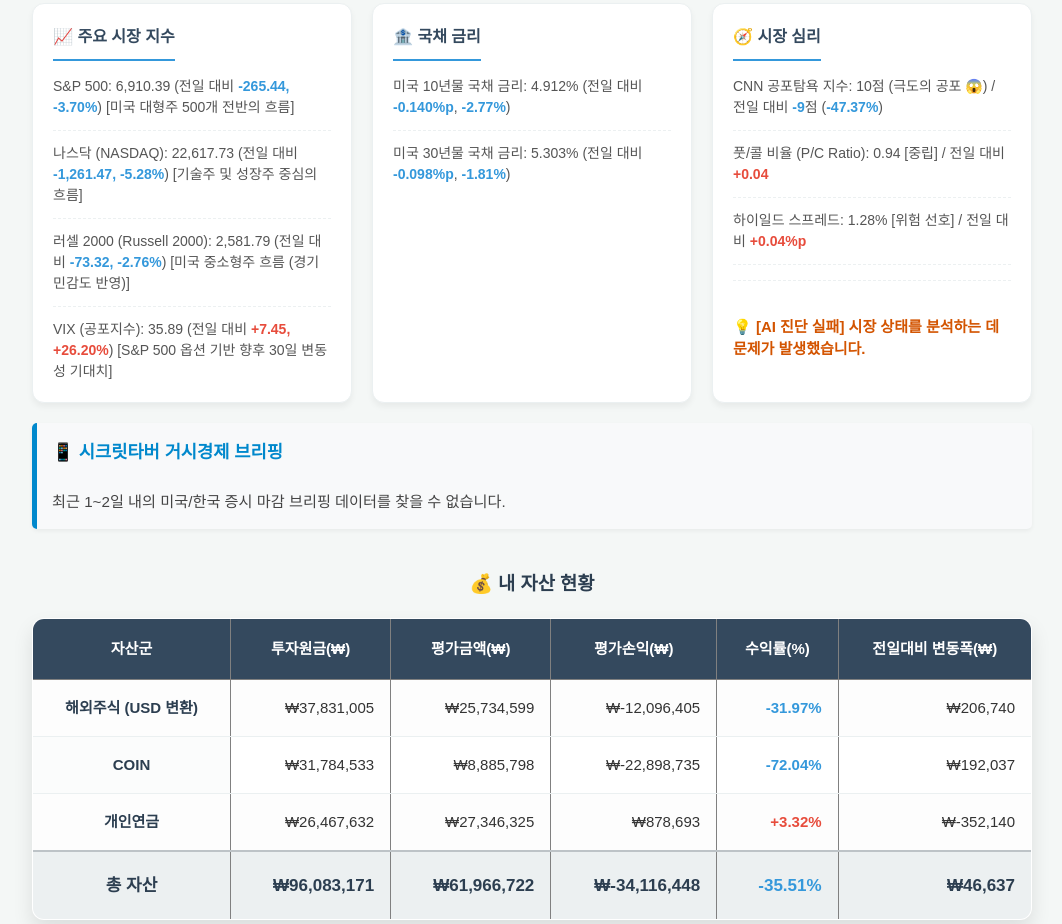
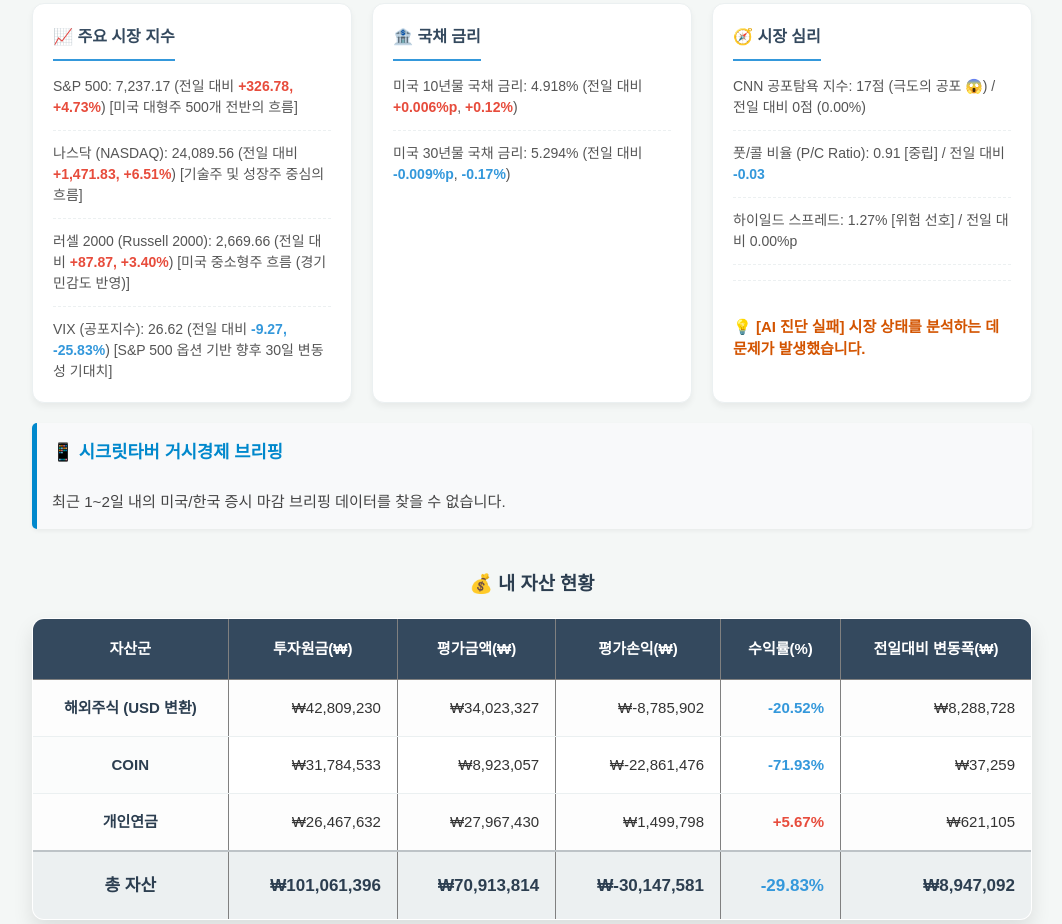
Before and after one commit to darkmirr-bitcoin/myAssetReport, a plain HTML site: page index.html in a window 1280 px wide. Shown: the part 283-1207 px from the top of the page, without its empty margins (108-1170 px from the left). Drawn offline with Linux system fonts and the light colour scheme.

Commit message:
🚀 일일 자산 리포트 및 아카이브 업데이트

```diff
--- a/index.html
+++ b/index.html
@@ -4,14 +4,14 @@
     <head>
         <meta charset="UTF-8">
         <meta name="viewport" content="width=device-width, initial-scale=1.0">
-        <title>일일 자산 리포트 (2026-11-22)</title>
+        <title>일일 자산 리포트 (2026-11-24)</title>
         <link rel="stylesheet" href="style.css">
     </head>
     <body>
         <h2>📊 일일 자산 리포트</h2>
         <div class="summary-header">
-            <p>🕒 <strong>업데이트:</strong> 2026-11-23 12:29:34 (KST)</p>
-            <p>💵 <strong>적용 환율:</strong> 1달러 = <strong>1,345.60원</strong></p>
+            <p>🕒 <strong>업데이트:</strong> 2026-11-24 15:43:19 (KST)</p>
+            <p>💵 <strong>적용 환율:</strong> 1달러 = <strong>1,343.78원</strong></p>
         </div>
 
         <!-- 🔥 여기에 AI 액션 보드가 가장 먼저 뜹니다! -->
@@ -24,15 +24,15 @@
             <div class="macro-cards">
                 <div class="macro-card">
                     <h4>📈 주요 시장 지수</h4>
-                    <ul><li>S&P 500: 6,910.39 (전일 대비 <span class="neg">-265.44,</span> <span class="neg">-3.70%</span>) [미국 대형주 500개 전반의 흐름]</li><li>나스닥 (NASDAQ): 22,617.73 (전일 대비 <span class="neg">-1,261.47,</span> <span class="neg">-5.28%</span>) [기술주 및 성장주 중심의 흐름]</li><li>러셀 2000 (Russell 2000): 2,581.79 (전일 대비 <span class="neg">-73.32,</span> <span class="neg">-2.76%</span>) [미국 중소형주 흐름 (경기 민감도 반영)]</li><li>VIX (공포지수): 35.89 (전일 대비 <span class="pos">+7.45,</span> <span class="pos">+26.20%</span>) [S&P 500 옵션 기반 향후 30일 변동성 기대치]</li></ul>
+                    <ul><li>S&P 500: 7,237.17 (전일 대비 <span class="pos">+326.78,</span> <span class="pos">+4.73%</span>) [미국 대형주 500개 전반의 흐름]</li><li>나스닥 (NASDAQ): 24,089.56 (전일 대비 <span class="pos">+1,471.83,</span> <span class="pos">+6.51%</span>) [기술주 및 성장주 중심의 흐름]</li><li>러셀 2000 (Russell 2000): 2,669.66 (전일 대비 <span class="pos">+87.87,</span> <span class="pos">+3.40%</span>) [미국 중소형주 흐름 (경기 민감도 반영)]</li><li>VIX (공포지수): 26.62 (전일 대비 <span class="neg">-9.27,</span> <span class="neg">-25.83%</span>) [S&P 500 옵션 기반 향후 30일 변동성 기대치]</li></ul>
                 </div>
                 <div class="macro-card">
                     <h4>🏦 국채 금리</h4>
-                    <ul><li>미국 10년물 국채 금리: 4.912% (전일 대비 <span class="neg">-0.140%p</span>, <span class="neg">-2.77%</span>)</li><li>미국 30년물 국채 금리: 5.303% (전일 대비 <span class="neg">-0.098%p</span>, <span class="neg">-1.81%</span>)</li></ul>
+                    <ul><li>미국 10년물 국채 금리: 4.918% (전일 대비 <span class="pos">+0.006%p</span>, <span class="pos">+0.12%</span>)</li><li>미국 30년물 국채 금리: 5.294% (전일 대비 <span class="neg">-0.009%p</span>, <span class="neg">-0.17%</span>)</li></ul>
                 </div>
                 <div class="macro-card">
                     <h4>🧭 시장 심리</h4>
-                    <ul><li>CNN 공포탐욕 지수: 10점 (극도의 공포 😱) / 전일 대비 <span class="neg">-9</span>점 (<span class="neg">-47.37%</span>)</li><li>풋/콜 비율 (P/C Ratio): 0.94 [중립] / 전일 대비 <span class="pos">+0.04</span></li><li>하이일드 스프레드: 1.28% [위험 선호] / 전일 대비 <span class="pos">+0.04%p</span></li><div class='ai-summary-line'><br><strong style='color:#d35400;'>💡 [AI 진단 실패] 시장 상태를 분석하는 데 문제가 발생했습니다.</strong></div></ul>
+                    <ul><li>CNN 공포탐욕 지수: 17점 (극도의 공포 😱) / 전일 대비 0점 (0.00%)</li><li>풋/콜 비율 (P/C Ratio): 0.91 [중립] / 전일 대비 <span class="neg">-0.03</span></li><li>하이일드 스프레드: 1.27% [위험 선호] / 전일 대비 0.00%p</li><div class='ai-summary-line'><br><strong style='color:#d35400;'>💡 [AI 진단 실패] 시장 상태를 분석하는 데 문제가 발생했습니다.</strong></div></ul>
                 </div>
             </div>
 
@@ -59,35 +59,35 @@
   <tbody>
     <tr>
       <td>해외주식 (USD 변환)</td>
-      <td>₩37,831,005</td>
-      <td>₩25,734,599</td>
-      <td>₩-12,096,405</td>
-      <td><span class='neg'>-31.97%</span></td>
-      <td>₩206,740</td>
+      <td>₩42,809,230</td>
+      <td>₩34,023,327</td>
+      <td>₩-8,785,902</td>
+      <td><span class='neg'>-20.52%</span></td>
+      <td>₩8,288,728</td>
     </tr>
     <tr>
       <td>COIN</td>
       <td>₩31,784,533</td>
-      <td>₩8,885,798</td>
-      <td>₩-22,898,735</td>
-      <td><span class='neg'>-72.04%</span></td>
-      <td>₩192,037</td>
+      <td>₩8,923,057</td>
+      <td>₩-22,861,476</td>
+      <td><span class='neg'>-71.93%</span></td>
+      <td>₩37,259</td>
     </tr>
     <tr>
       <td>개인연금</td>
       <td>₩26,467,632</td>
-      <td>₩27,346,325</td>
-      <td>₩878,693</td>
-      <td><span class='pos'>+3.32%</span></td>
-      <td>₩-352,140</td>
+      <td>₩27,967,430</td>
+      <td>₩1,499,798</td>
+      <td><span class='pos'>+5.67%</span></td>
+      <td>₩621,105</td>
     </tr>
     <tr>
       <td>총 자산</td>
-      <td>₩96,083,171</td>
-      <td>₩61,966,722</td>
-      <td>₩-34,116,448</td>
-      <td><span class='neg'>-35.51%</span></td>
-      <td>₩46,637</td>
+      <td>₩101,061,396</td>
+      <td>₩70,913,814</td>
+      <td>₩-30,147,581</td>
+      <td><span class='neg'>-29.83%</span></td>
+      <td>₩8,947,092</td>
     </tr>
   </tbody>
 </table>
```
Also changed, not shown: 1 other file.
